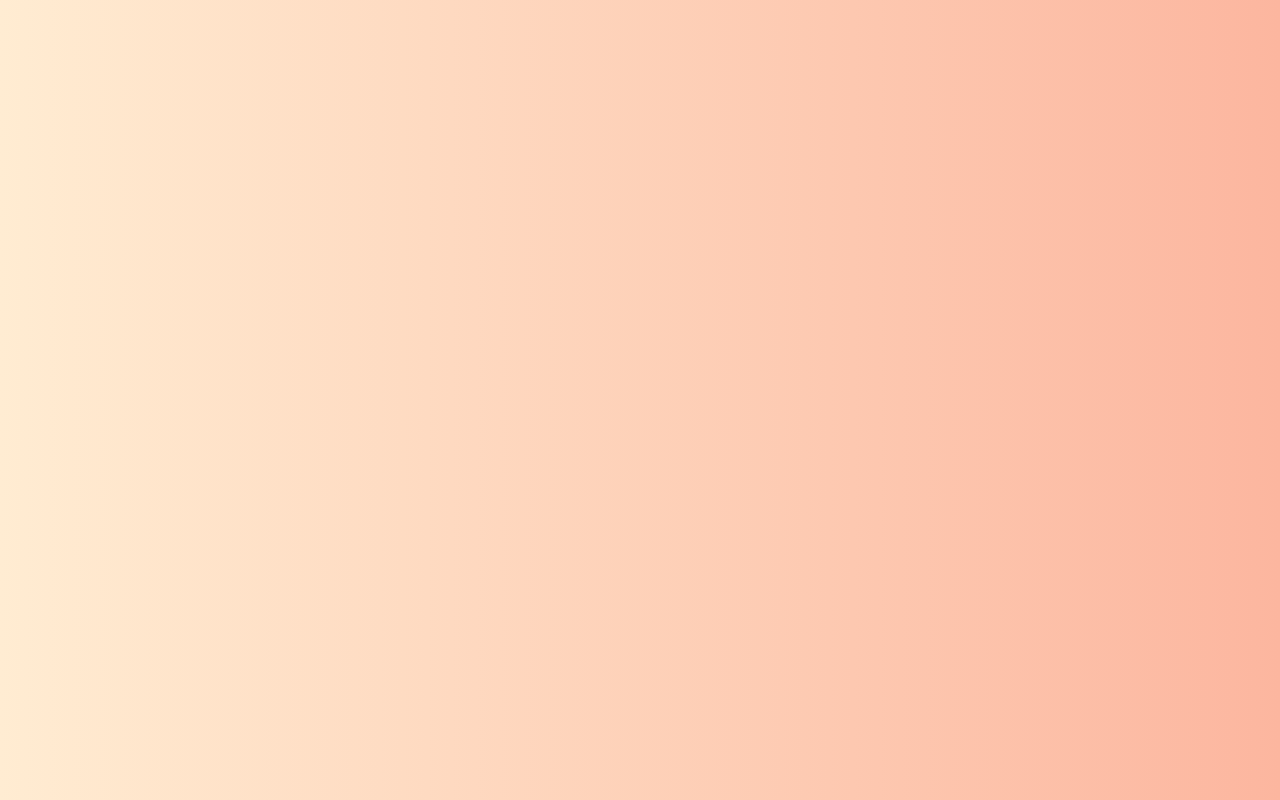
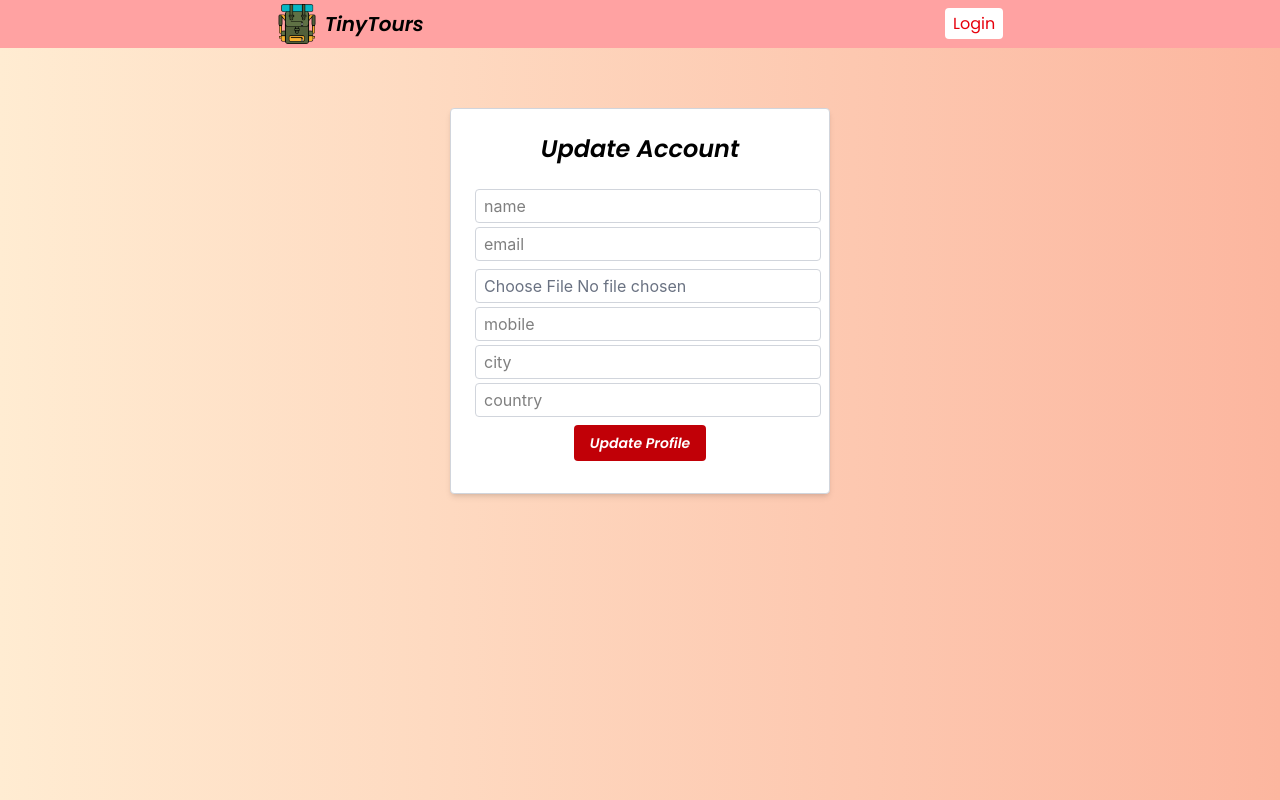
Before and after one commit to RahulNaktode/Tiny-tours, a React (Vite) app in the folder client/: page /profileupdate in a window 1280 px wide. Before the commit this address had no page. Built offline with nearby package versions, Linux system fonts and the light colour scheme.

Commit message:
add UpdateProfile page

```diff
--- a/client/src/components/Input.jsx
+++ b/client/src/components/Input.jsx
@@ -1,10 +1,11 @@
 import React from 'react'
 
-function Input({ type,placeholder, value, onChange, onKeyDown}) {
+function Input({ type, name, placeholder, value, onChange, onKeyDown }) {
   return (
     <div>
       <input
         type={type}
+        name={name}
         placeholder={placeholder}
         value={value}
         onChange={onChange}
--- a/client/src/components/Navbar.jsx
+++ b/client/src/components/Navbar.jsx
@@ -29,7 +29,7 @@ function Navbar() {
 
       <div>
         {userData?.name ? (
-          <Link to="/dashboard" className='flex items-center'>
+          <Link to="/profileUpdate" className='flex items-center'>
             {
               userData?.photo?.length > 0 ? <img src={userData.photo[0]} alt="User Avatar" className='h-8 w-8 rounded-full object-cover mr-2' /> : <Avatar name={userData.name} size={30} className={"mr-2"}/>
             }
--- a/client/src/main.jsx
+++ b/client/src/main.jsx
@@ -8,6 +8,7 @@ import NewTour from './views/NewTour';
 import EditTour from './views/EditTour';
 import Tours from './views/Tours';
 import Dashboard from './views/Dashboard';
+import ProfileUpdate from './views/ProfileUpdate';
 
 const root = createRoot(document.getElementById('root'));
 
@@ -20,6 +21,7 @@ root.render(
             <Route path="/dashboard" element={<Dashboard />} />
             <Route path="/tour/new" element={<NewTour />} />
             <Route path="/tour/:id/edit" element={<EditTour />} />
+            <Route path='/profileupdate' element={<ProfileUpdate />} />
         </Routes>
     </BrowserRouter>
 )
--- /dev/null
+++ b/client/src/views/ProfileUpdate.jsx
@@ -0,0 +1,234 @@
+import React from 'react'
+import { useEffect, useState, useRef } from 'react'
+import { setPageTitle } from '../utils'
+import Input from '../components/Input';
+import Button from '../components/Button';
+import axios from 'axios';
+import toast, { Toaster } from 'react-hot-toast';
+import { Link } from 'react-router';
+import Navbar from '../components/Navbar';
+import {
+  ImageKitAbortError,
+  ImageKitInvalidRequestError,
+  ImageKitServerError,
+  ImageKitUploadNetworkError,
+  upload,
+} from "@imagekit/react";
+import  { getUserData } from '../utils';
+
+function ProfileUpdate() {
+  const [newUser, setNewUser] = useState({
+    name: "",
+    email: "",
+    photo: [],
+    mobile: "",
+    city: "",
+    country: "",
+  });
+
+  const [progress, setProgress] = useState(0);
+  const fileInputRef = useRef();
+
+  const authenticator = async () => {
+    try {
+      const response = await fetch("http://localhost:8020/auth");
+      if (!response.ok) {
+        const errorText = await response.text();
+        throw new Error(`Request failed with status ${response.status}: ${errorText}`);
+      }
+
+      const data = await response.json();
+      const { signature, expire, token, publicKey } = data;
+      return { signature, expire, token, publicKey };
+    } catch (error) {
+      console.error("Authentication error:", error);
+      throw new Error("Authentication request failed");
+    }
+  };
+
+  const handleUpload = async () => {
+    const fileInput = fileInputRef.current;
+    if (!fileInput || !fileInput.files || fileInput.files.length === 0) {
+      alert("Please select a file to upload");
+      return;
+    }
+
+    const file = fileInput.files[0];
+
+    let authParams;
+    try {
+      authParams = await authenticator();
+    } catch (authError) {
+      console.error("Failed to authenticate for upload:", authError);
+      return;
+    }
+    const { signature, expire, token, publicKey } = authParams;
+
+    try {
+      const uploadResponse = await upload({
+        expire,
+        token,
+        signature,
+        publicKey,
+        file,
+        fileName: file.name,
+        onProgress: (event) => {
+          setProgress((event.loaded / event.total) * 100);
+        },
+      });
+
+      setNewUser((prev) => {
+        const updatedData = {
+          ...prev,
+          photo: [uploadResponse.url]
+        };
+
+        localStorage.setItem("userData", JSON.stringify(updatedData));
+
+        return updatedData;
+      });
+
+      setProgress(0);
+      fileInput.value = "";
+    } catch (error) {
+      if (error instanceof ImageKitAbortError) {
+        console.error("Upload aborted:", error.reason);
+      } else if (error instanceof ImageKitInvalidRequestError) {
+        console.error("Invalid request:", error.message);
+      } else if (error instanceof ImageKitUploadNetworkError) {
+        console.error("Network error:", error.message);
+      } else if (error instanceof ImageKitServerError) {
+        console.error("Server error:", error.message);
+      } else {
+        console.error("Upload error:", error);
+      }
+    }
+  };
+
+  useEffect(() => {
+    setPageTitle('Profile Update - TinyTours');
+  }, []);
+
+  useEffect(() => {
+    const data = getUserData();
+    console.log("USER DATA:", data);
+    setNewUser(prev => ({ ...prev, ...data }));
+  }, []);
+
+  const handleChange = (e) => {
+    setNewUser({
+      ...newUser,
+      [e.target.name]: e.target.value
+    });
+  };
+
+  const updateProfile = async () => {
+    try {
+      const token = localStorage.getItem("userJwtToken");
+
+      const response = await axios.put(
+        `${import.meta.env.VITE_API_BASE_URL}/profile`,
+        newUser,
+        {
+          headers: {
+            Authorization: `Bearer ${token}`
+          }
+        }
+      );
+
+      const updatedUser = {
+        ...response.data.data,
+        photo: newUser.photo
+      };
+
+      localStorage.setItem("userData", JSON.stringify(updatedUser));
+      window.dispatchEvent(new Event("storage"));
+
+      toast.success("Profile Updated Successfully");
+
+      setNewUser(updatedUser);
+
+      setTimeout(() => {
+        window.location.href = "/";
+      }, 1000);
+
+    } catch (error) {
+      console.log(error);
+    }
+  };
+
+  return (
+    <div>
+      <Navbar />
+
+      <div className='w-95 block mx-auto mt-15 border border-gray-300 rounded px-4 py-6 shadow-md bg-white'>
+        <h2 className='text-2xl text-center mb-6 poppins-semibold-italic'>Update Account</h2>
+        <Input
+        name="name"
+          type={"text"}
+          placeholder={"name"}
+          value={newUser.name}
+          onChange={handleChange}
+        />
+
+        <Input
+        name="email"
+          type={"text"}
+          placeholder={"email"}
+          value={newUser.email}
+          onChange={handleChange}
+        />
+
+        <div className='flex items-center justify-center'>
+          {
+            newUser.photo.map((photo, index) => {
+              return <img key={index} src={photo} alt="User Photo" className='h-15 w-15 rounded-full object-cover mx-2 my-1' />
+            })
+          }
+        </div>
+
+        <input
+          type="file"
+          ref={fileInputRef}
+          onChange={(e) => {
+            if (e.target.files && e.target.files.length > 0) {
+              handleUpload();
+            }
+          }}
+          className='border bg-white border-gray-300 text-gray-500 rounded px-2 py-1 mx-2 my-1 focus:outline-none focus:ring-1 focus:ring-red-400
+        block w-full'
+        />
+
+        <Input
+          name="mobile"
+          type={"text"}
+          placeholder={"mobile"}
+          value={newUser.mobile}
+          onChange={handleChange}
+        />
+
+        <Input
+        name="city"
+          type={"text"}
+          placeholder={"city"}
+          value={newUser.city}
+          onChange={handleChange}
+        />
+
+        <Input
+        name="country"
+          type={"text"}
+          placeholder={"country"}
+          value={newUser.country}
+          onChange={handleChange}
+        />
+
+        <Button title={"Update Profile"} onClick={updateProfile} />
+      </div>
+      <Toaster />
+    </div>
+
+  )
+}
+
+export default ProfileUpdate
```
Also changed, not shown: 2 other files (tests, documents, lock files or other folders).
